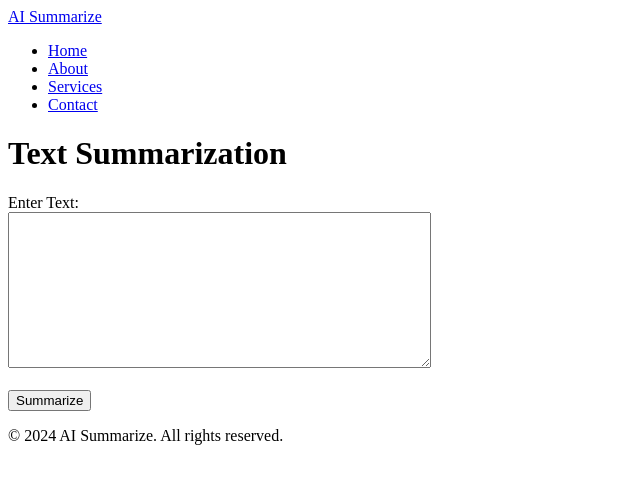
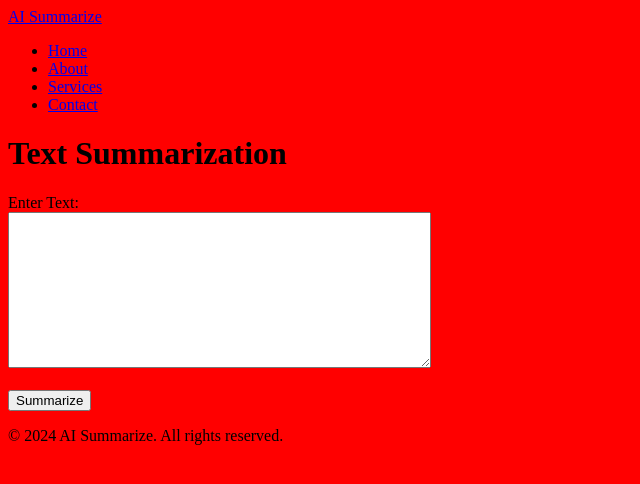
Before and after one commit to ashsajal1/django-summary-ai, a Django app: page /ai/summary/ in a window 1280 px wide. Shown: the top 484 px of the page, without its empty margins (0-640 px from the left). Run offline with Django 5.2, Linux system fonts and the light colour scheme.

Commit message:
Load static css from root

```diff
--- a/ai_summarize_app/ai_summarize_app/settings.py
+++ b/ai_summarize_app/ai_summarize_app/settings.py
@@ -118,6 +118,7 @@ USE_TZ = True
 # https://docs.djangoproject.com/en/5.0/howto/static-files/
 
 STATIC_URL = 'static/'
+STATICFILES_DIRS = [BASE_DIR / "static"]
 
 # Default primary key field type
 # https://docs.djangoproject.com/en/5.0/ref/settings/#default-auto-field
--- /dev/null
+++ b/ai_summarize_app/static/global.css
@@ -0,0 +1,3 @@
+body {
+    background: red;
+}
--- a/ai_summarize_app/templates/base.html
+++ b/ai_summarize_app/templates/base.html
@@ -1,8 +1,9 @@
+{% load static %}
 <!DOCTYPE html>
 <html>
 <head>
     <title>{% block title %}My Website{% endblock %}</title>
-    <!-- Add your CSS and JavaScript files here -->
+    <link rel="stylesheet" href="{% static 'global.css' %}">
 </head>
 <body>
     <!-- Navbar -->
```
